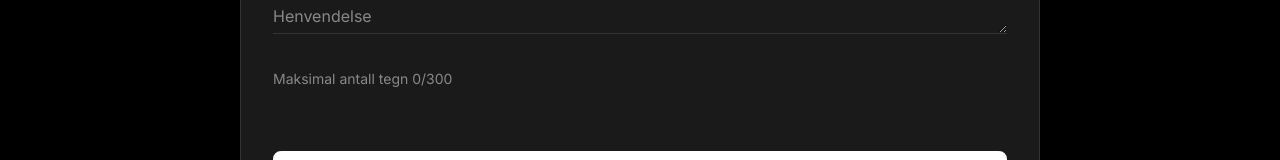
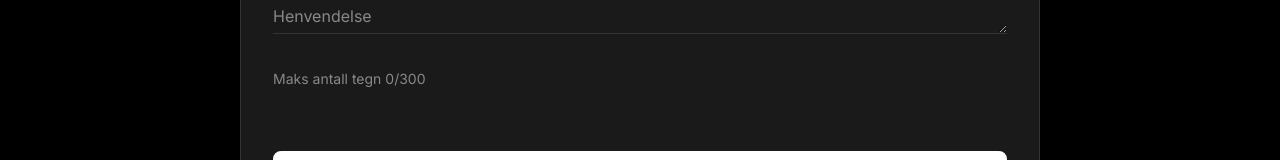
Before and after one commit to bennicodes/kristoffersen-managment, a React (Vite) app: page / in a window 1280 px wide. Shown: the part 1167-1327 px from the top of the page. Built offline with nearby package versions, Linux system fonts and the light colour scheme; no server answers.

Commit message:
fixed typo

```diff
--- a/src/components/ContactForm/ContactForm.jsx
+++ b/src/components/ContactForm/ContactForm.jsx
@@ -166,7 +166,7 @@ const ContactForm = () => {
               characterCount >= 300 ? styles.characterCountWarning : ""
             }`}
           >
-            Maksimal antall tegn {characterCount}/300
+            Maks antall tegn {characterCount}/300
           </p>
         </div>
         <div className={styles.actionContainer}>
```
